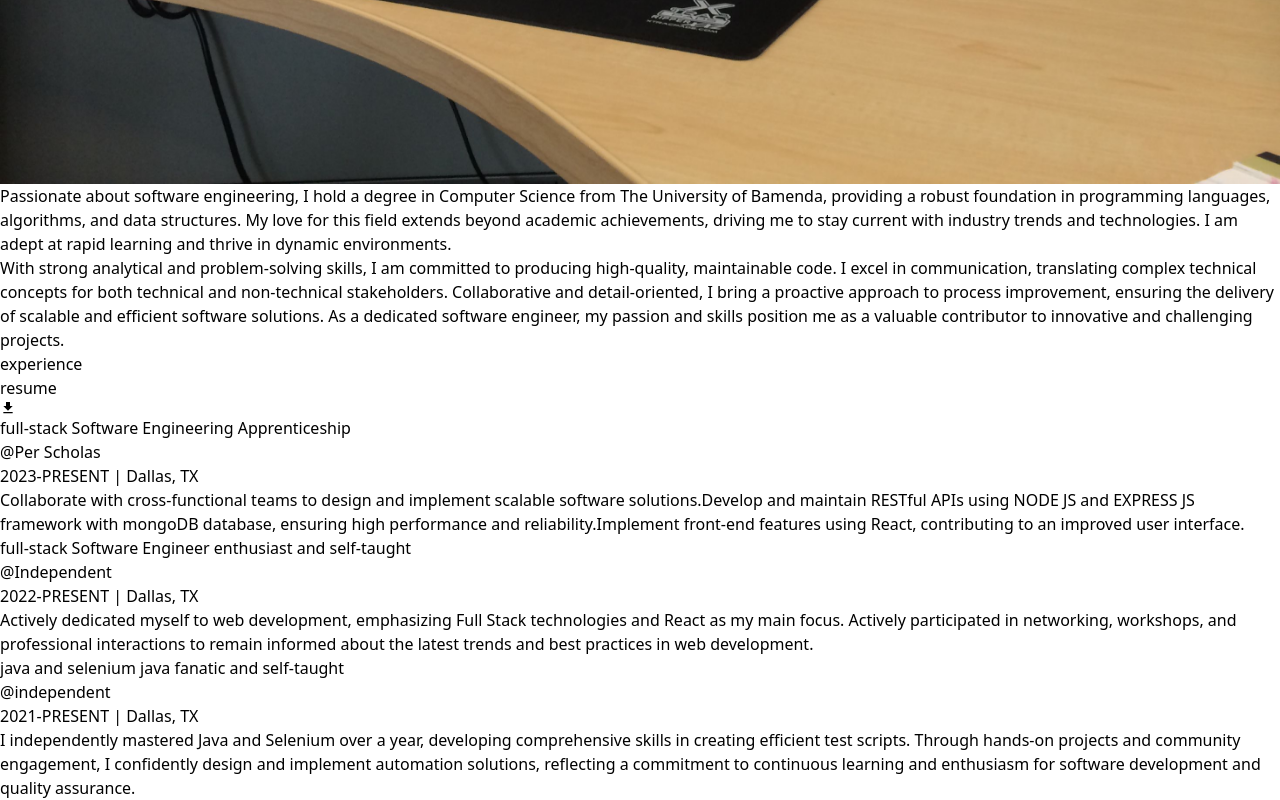
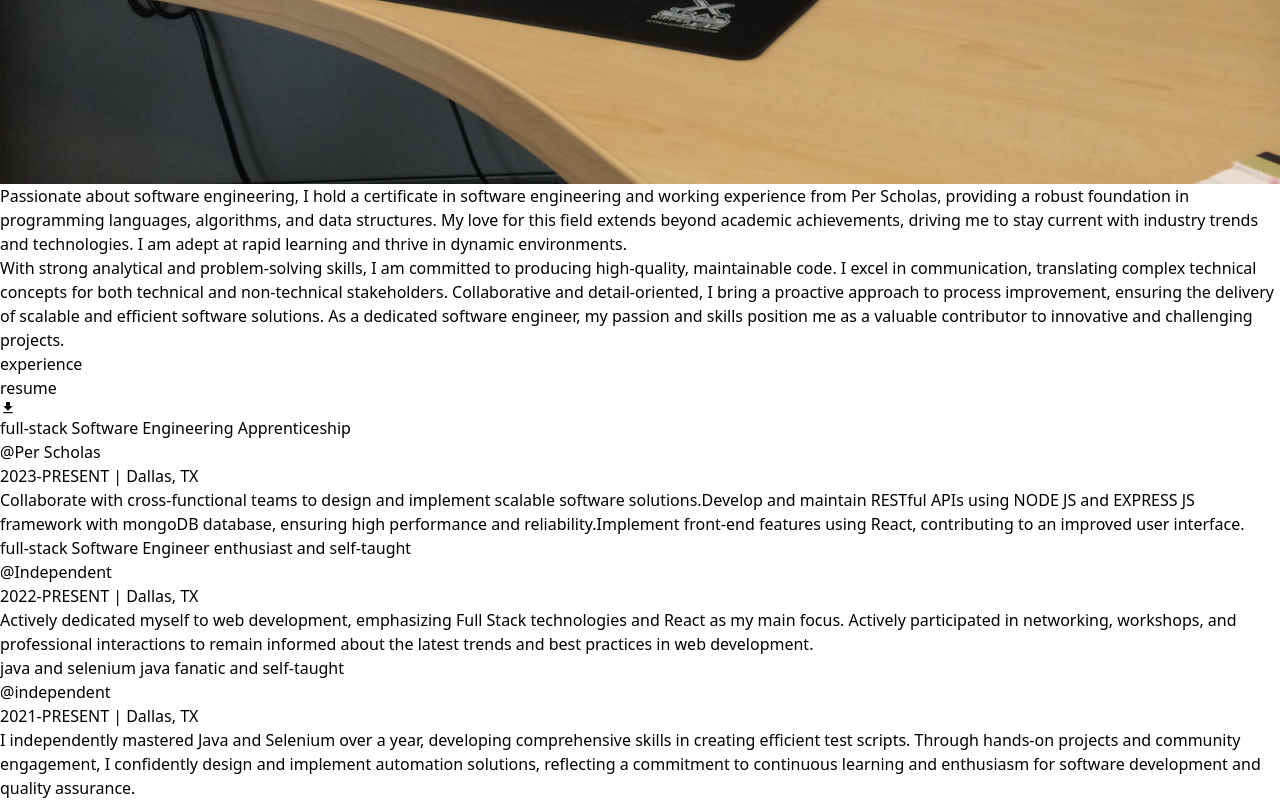
Before and after one commit to KINYUI1/my-portfolio, a React (Vite) app: page /about in a window 1280 px wide. Shown: the part 968-1768 px from the top of the page. Built offline with nearby package versions, Linux system fonts and the light colour scheme.

Commit message:
edit about page

```diff
--- a/src/pages/About.jsx
+++ b/src/pages/About.jsx
@@ -18,8 +18,7 @@ const About = () => {
         </div>
         <div className="leading-7 text-base sm:col-span-2 m-2">
           <p className="mb-4">
-            Passionate about software engineering, I hold a degree in Computer
-            Science from <span className="font-bold">The University of Bamenda</span>, providing a robust foundation in
+            Passionate about software engineering, I hold a certificate in software engineering and working experience from <span className="font-bold">Per Scholas</span>, providing a robust foundation in
             programming languages, algorithms, and data structures. My love for
             this field extends beyond academic achievements, driving me to stay
             current with industry trends and technologies. I am adept at rapid
--- a/src/pages/HomeLayout.jsx
+++ b/src/pages/HomeLayout.jsx
@@ -1,6 +1,6 @@
 import { Outlet } from "react-router-dom"
 import Navbar from "../components/Navbar"
-
+import { AnimatePresence } from "framer-motion"
 const HomeLayout = () => {
   return (
     <div className="bg-blue-50 font-thin">
```
